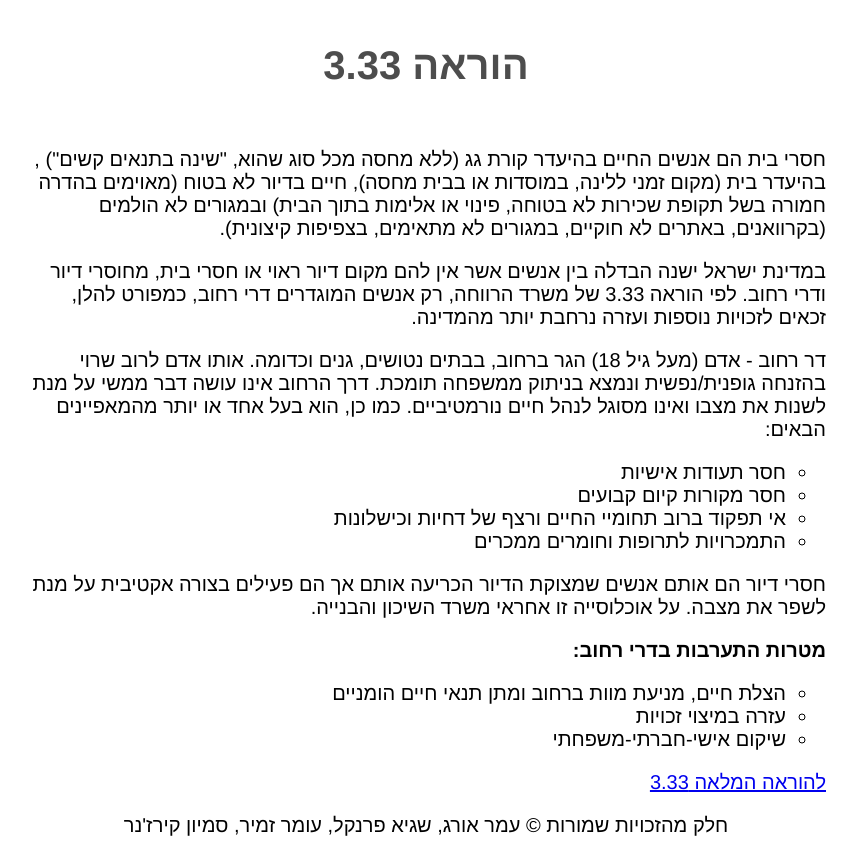
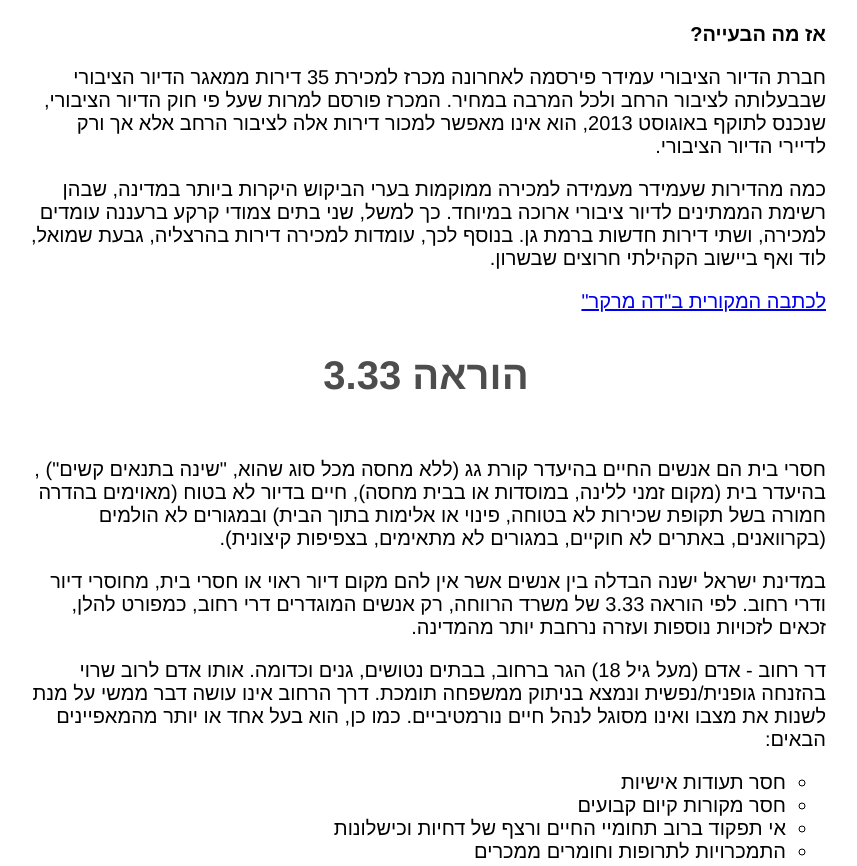
Before and after one commit to homlessinisrael/homlessinisrael.github.io, a plain HTML site: page home.html in a window 1280 px wide. Shown: the part 3909-4775 px from the top of the page, without its empty margins (214-1071 px from the left). Drawn offline with nearby package versions, Linux system fonts and the light colour scheme; a web font is replaced by a local one.

Commit message:
Updated Amidar section

```diff
--- a/home.html
+++ b/home.html
@@ -55,6 +55,12 @@
 			</div>
 			<div class="pure-u-1"><a href="http://www.themarker.com/realestate/1.2506341"><img src="images/telaviv.jpg" alt="דיור ציבורי בתל אביב" title="דיור ציבורי בתל אביב"></a></div>
 			<div class="pure-u-1"><img src="images/grounds.jpg" alt="דיור ציבורי שעמידר מציעה" title="דיור ציבורי שעמידר מציעה"></div>
+			<div class="pure-u-1">
+				<p class="bold">אז מה הבעייה?</p>
+				<p>חברת הדיור הציבורי עמידר פירסמה לאחרונה מכרז למכירת 35 דירות ממאגר הדיור הציבורי שבבעלותה לציבור הרחב ולכל המרבה במחיר. המכרז פורסם למרות שעל פי חוק הדיור הציבורי, שנכנס לתוקף באוגוסט 2013, הוא אינו מאפשר למכור דירות אלה לציבור הרחב אלא אך ורק לדיירי הדיור הציבורי.</p>
+				<p>כמה מהדירות שעמידר מעמידה למכירה ממוקמות בערי הביקוש היקרות ביותר במדינה, שבהן רשימת הממתינים לדיור ציבורי ארוכה במיוחד. כך למשל, שני בתים צמודי קרקע ברעננה עומדים למכירה, ושתי דירות חדשות ברמת גן. בנוסף לכך, עומדות למכירה דירות בהרצליה, גבעת שמואל, לוד ואף ביישוב הקהילתי חרוצים שבשרון.</p>
+				<a href="http://www.themarker.com/realestate/1.2506341">לכתבה המקורית ב"דה מרקר"</a>
+			</div>
 		</div>
 
 		<!-- SECTION 333-->
--- a/stylesheets/style.css
+++ b/stylesheets/style.css
@@ -40,18 +40,13 @@ img {
 .article {
     font-size: 20px;
 }
-.copyright,.additional {
+
+.copyright {
+    font-size: 14px;
+    color: #999;
     text-align: center !important;
-    font-size: 20px;
-
+    font-style: italic;
 }
-.additional {
-    font-size: 16px;
-    color: #999;
-}
-    .additional > a + a {
-        text-align: left !important;
-    }
 
 
 
```
